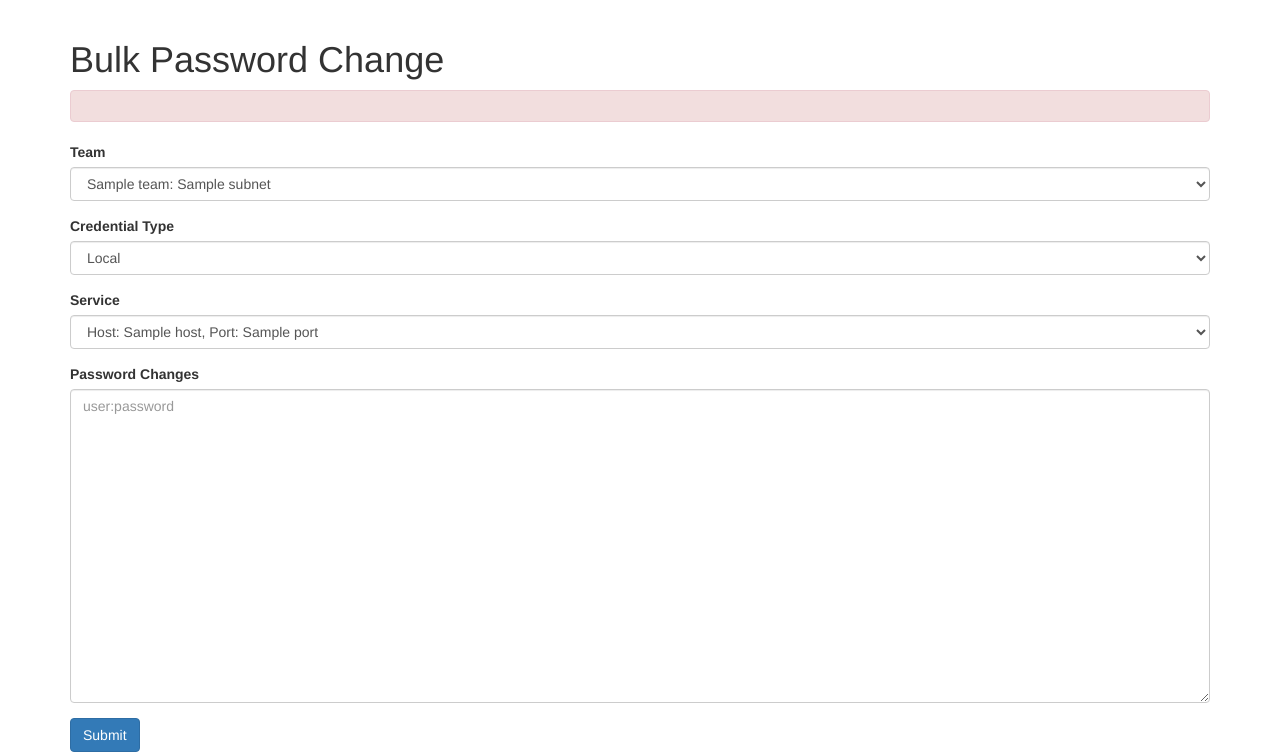
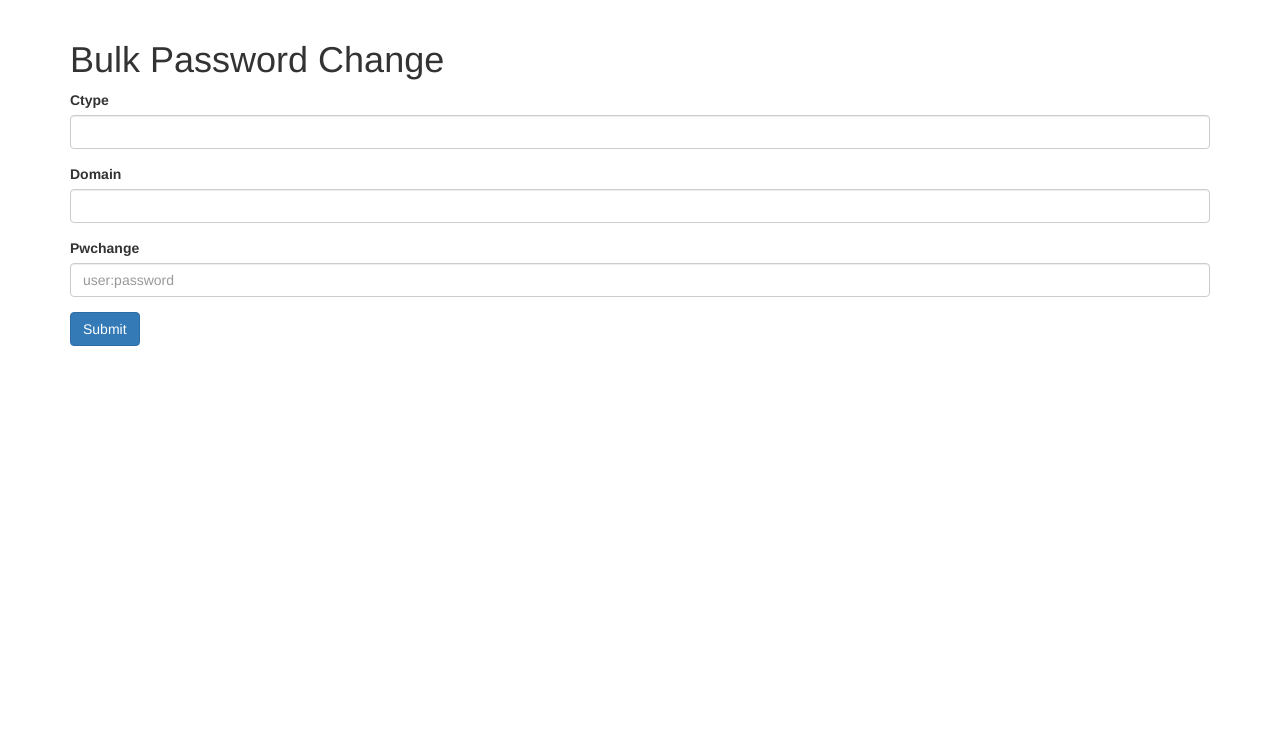
Before and after one commit to DSU-DefSec/ScoringEngine, a Flask app: template templates/bulk.html in a window 1280 px wide. Shown: the part 51-803 px from the top of the page. After the commit the page ends 397 px from the top, so only its background shows below. Run offline with Flask 2, Linux system fonts and the light colour scheme; the template is opened without the code that fills it: most values are stand-ins (such as "Sample title", 1, 10 or a date in 2020); form fields are guessed from the names that the template uses; parts of the project's set-up code (start-up, migrations or seed data) failed here and were passed over.

Commit message:
Bulk password change form changes for user accounts

```diff
--- a/server.py
+++ b/server.py
@@ -87,39 +87,23 @@ def credentials():
 @app.route('/bulk', methods=['GET', 'POST'])
 @login_required
 def bulk():
-    user = flask_login.current_user
-    teams = dm.teams
-    teams.sort(key=lambda t: t.name)
-    services = dm.services
-    services.sort(key=lambda s: (s.host, s.port))
-    domains = dm.domains
-    domains.sort(key=lambda d: d.fqdn)
-    error = []
+    form = PasswordChangeForm(dm)
+    success = False
     if request.method == 'POST':
-        team_id = int(request.form.get('team'))
+        if form.validate_on_submit():
+            user = flask_login.current_user
 
-        domain_id = request.form.get('domain')
-        domain_id = int(domain_id) if domain_id is not None else None
+            if user.is_admin:
+                team_id = form.team.data
+            else:
+                team_id = user.team.id
+            domain_id = form.domain.data
+            service_id = form.service.data
+            pwchange = form.pwchange.data
 
-        service_id = request.form.get('service')
-        service_id = int(service_id) if service_id is not None else None
-
-        pwchange = request.form.get('pwchange')
-
-        if not validate.valid_id(team_id, dm.teams):
-            error.append('Invalid Team')
-        if domain_id is not None and not validate.valid_id(domain_id, dm.domains):
-            error.append('Invalid Domain')
-        if service_id is not None and not validate.valid_id(service_id, dm.services):
-            error.append('Invalid Service')
-        if not validate.valid_pwchange(pwchange):
-            error.append('Invalid Password Change Format')
-
-        if len(error) == 0:
-            error.append('Success')
-
-        dm.change_passwords(team_id, domain_id, service_id, pwchange)
-    return render_template('bulk.html', error=','.join(error), teams=teams, domains=domains, services=services)
+            dm.change_passwords(team_id, domain_id, service_id, pwchange)
+            success = True
+    return render_template('bulk.html', form=form, success=success)
 
 @app.route('/result_log', methods=['GET'])
 @login_required
--- a/templates/base.html
+++ b/templates/base.html
@@ -22,11 +22,6 @@
 <div>
 <ul class="nav navbar-nav">
 <li class="{% block status %}{% endblock %}"><a href="{{ url_for('status') }}">Status</a></li>
-<!--
-<li class="{% block teams %}{% endblock %}"><a href="{{ url_for('teams') }}">Teams</a></li>
-<li class="{% block services %}{% endblock %}"><a href="{{ url_for('services') }}">Services</a></li>
-<li class="{% block credentials %}{% endblock %}"><a href="{{ url_for('credentials') }}">Default Credentials</a></li>
--->
 {% if current_user.is_authenticated %}
 <li class="{% block bulk %}{% endblock %}"><a href="{{ url_for('bulk') }}">Bulk Password Change</a></li>
 {% endif %}
--- a/templates/bulk.html
+++ b/templates/bulk.html
@@ -3,57 +3,39 @@
 {% block content %}
 <h1>Bulk Password Change</h1>
 
-{% if error == "Success" %}
+{% if success %}
 <div class="alert alert-success">
-    <strong>{{ error }}</strong>
-</div>
-{% elif error != "" %}
-<div class="alert alert-danger">
-    <strong>{{ error }}</strong>
+    <strong>Success!</strong>
 </div>
 {% endif %}
+{% for key,value in form.errors.items() %}
+    <p>{{ key }}:{{ value }}
+{% endfor %}
 
 <form method="post" action="{{ url_for('bulk') }}">
+    {{ form.csrf_token }}
+    {% if current_user.is_admin %}
     <div class="form-group">
-    <label for="team">Team</label>
-    <select class="form-control" name="team" id="team">
-    {% for t in teams %}
-        <option value={{ t.id }}>{{ t.name }}: {{ t.subnet }}</option>
-    {% endfor %}
-    </select>
+        {{ form.team.label }}
+        {{ form.team(class_="form-control") }}
     </div>
-
+    {% endif %}
     <div class="form-group">
-    <label for="type">Credential Type</label>
-    <select class="form-control" name="type" id="type" onchange="credtype_change()">
-        <option value="Local">Local</option>
-        <option value="Domain">Domain</option>
-    </select>
+        {{ form.ctype.label }}
+        {{ form.ctype(class_="form-control", onchange="credtype_change()") }}
     </div>
-
-<div class="form-group" id="domain-form" hidden="">
-    <label for="domain">Domain</label>
-    <select class="form-control" name="domain" id="domain" disabled="">
-    {% for d in domains %}
-        <option value={{ d.id }}>{{ d.fqdn }}</option>
-    {% endfor %}
-    </select>
+    <div class="form-group" id="domain-form">
+        {{ form.domain.label }}
+        {{ form.domain(class_="form-control") }}
     </div>
-
-<div class="form-group" id="service-form">
-    <label for="service">Service</label>
-    <select class="form-control" name="service" id="service">
-    {% for s in services %}
-        <option value={{ s.id }}>Host: {{ s.host }}, Port: {{ s.port }}</option>
-    {% endfor %}
-    </select>
+    <div class="form-group" id="service-form" hidden="">
+        {{ form.service.label }}
+        {{ form.service(class_="form-control", disabled="") }}
     </div>
-
     <div class="form-group">
-    <label for="pwchange">Password Changes</label>
-    <textarea class="form-control" rows="15" placeholder="user:password" name="pwchange" id="pwchange"></textarea>
+        {{ form.pwchange.label }}
+        {{ form.pwchange(rows=15, placeholder="user:password", class_="form-control") }}
     </div>
-
     <input type="submit" class="btn btn-primary" value="Submit"/>
 </form>
 
@@ -62,7 +44,7 @@
         var toHide = document.getElementById('service-form');
         var toShow = document.getElementById('domain-form');
 
-        var type = document.getElementById('type').value;
+        var type = document.getElementById('ctype').value;
         if (type == 'Local') {
             var tmp = toHide;
             toHide = toShow;
@@ -74,6 +56,7 @@
         toHide.getElementsByTagName('select')[0].disabled = true;
         toShow.getElementsByTagName('select')[0].disabled = false;
     }
+    credtype_change();
 </script>
 
 {% endblock %}
--- a/templates/login.html
+++ b/templates/login.html
@@ -8,7 +8,7 @@
             <strong>{{ error }}</strong>
         </div>
     {% endif %}
-    <form method="POST" action="/login">
+    <form method="POST" action="{{ url_for('login') }}">
         {{ form.csrf_token }}
         <div class="form-group">
             {{ form.username.label }}
```
Also changed, not shown: forms.py (+28 -3 lines). Lines whose indentation alone changed are shown as unchanged.
